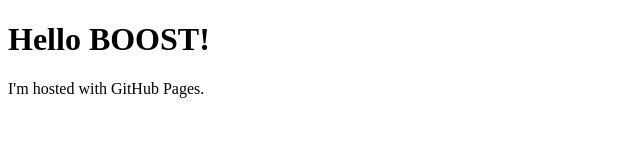
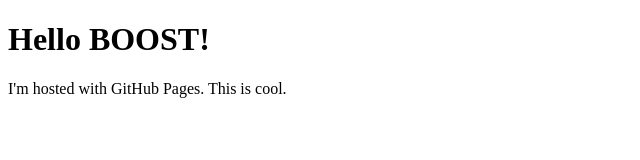
Before and after one commit to powerplatboost/powerplatboost.github.io, a plain HTML site: page index.html in a window 1280 px wide. Shown: the full height of the page, 0-640 px from the left. Drawn offline with Linux system fonts and the light colour scheme.

Commit message:
Update index.html

```diff
--- a/index.html
+++ b/index.html
@@ -2,6 +2,6 @@
 <html>
 <body>
 <h1>Hello BOOST!</h1>
-<p>I'm hosted with GitHub Pages.</p>
+<p>I'm hosted with GitHub Pages. This is cool.</p>
 </body>
 </html>
```
